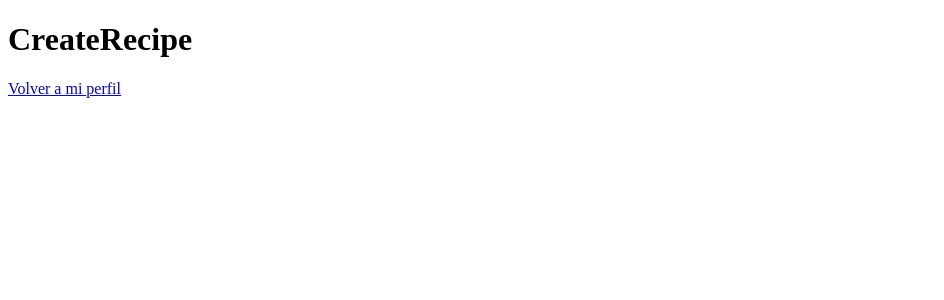
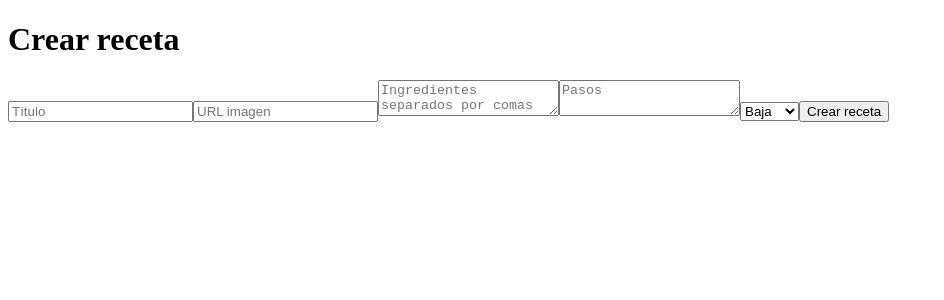
Before and after one commit to asolermaria/CookApp-Frontend, a React (Vite) app: page /create-recipe in a window 1280 px wide. Shown: the top 300 px of the page, without its empty margins (0-944 px from the left). Built offline with nearby package versions, Linux system fonts and the light colour scheme; no server answers.

Commit message:
feat(recipe): add create recipe page

```diff
--- a/src/pages/CreateRecipe.jsx
+++ b/src/pages/CreateRecipe.jsx
@@ -1,10 +1,97 @@
-import { Link } from "react-router-dom";
+import { useState } from "react";
+import { useNavigate } from "react-router-dom";
+
+import api from "../api/axios";
 
 const CreateRecipe = () => {
+  const navigate = useNavigate();
+
+  const [formData, setFormData] = useState({
+    title: "",
+    image: "",
+    ingredients: "",
+    steps: "",
+    difficulty: "Baja",
+  });
+
+  const handleChange = (e) => {
+    setFormData((prev) => ({
+      ...prev, // Mantiene los valores anteriores del formulario
+      [e.target.name]: e.target.value, // Actualiza el campo correspondiente con el nuevo valor
+    }));
+  };
+
+  const handleSubmit = async (e) => {
+    e.preventDefault();
+
+    try {
+      await api.post("/recipes", {
+        ...formData,
+
+        // Convertimos ingredientes de String a Array
+        ingredients: formData.ingredients
+          .split(",")
+          .map((ingredient) => ingredient.trim()),
+      });
+
+      alert("Receta creada")
+      navigate("/user-dashboard");
+    } catch (error) {
+      console.log(error);
+    }
+  };
+
   return (
     <div className="create-recipe-page">
-      <h1>CreateRecipe</h1>
-      <Link to="/user-dashboard">Volver a mi perfil</Link>
+      <div className="create-recipe-container">
+        <h1>Crear receta</h1>
+
+        <form onSubmit={handleSubmit}>
+          <input
+            type="text"
+            name="title"
+            placeholder="Título"
+            value={formData.title}
+            onChange={handleChange}
+          />
+
+          <input
+            type="text"
+            name="image"
+            placeholder="URL imagen"
+            value={formData.image}
+            onChange={handleChange}
+          />
+
+          <textarea
+            name="ingredients"
+            placeholder="Ingredientes separados por comas"
+            value={formData.ingredients}
+            onChange={handleChange}
+          />
+
+          <textarea
+            name="steps"
+            placeholder="Pasos"
+            value={formData.steps}
+            onChange={handleChange}
+          />
+
+          <select
+            name="difficulty"
+            value={formData.difficulty}
+            onChange={handleChange}
+          >
+            <option value="Baja">Baja</option>
+            <option value="Media">Media</option>
+            <option value="Alta">Alta</option>
+          </select>
+
+          <button type="submit">
+            Crear receta
+          </button>
+        </form>
+      </div>
     </div>
   );
 };
--- a/src/pages/UserDashboard.jsx
+++ b/src/pages/UserDashboard.jsx
@@ -49,6 +49,7 @@ const UserDashboard = () => {
 
   const handleDelete = async (recipeId) => {
     try {
+      confirm("¿Estás segur@ que quieres borrar esta receta?")
       await api.delete(`/recipes/${recipeId}`);
       setMyRecipes((prev) => prev.filter((recipe) => recipe._id !== recipeId));
     } catch (error) {
```
